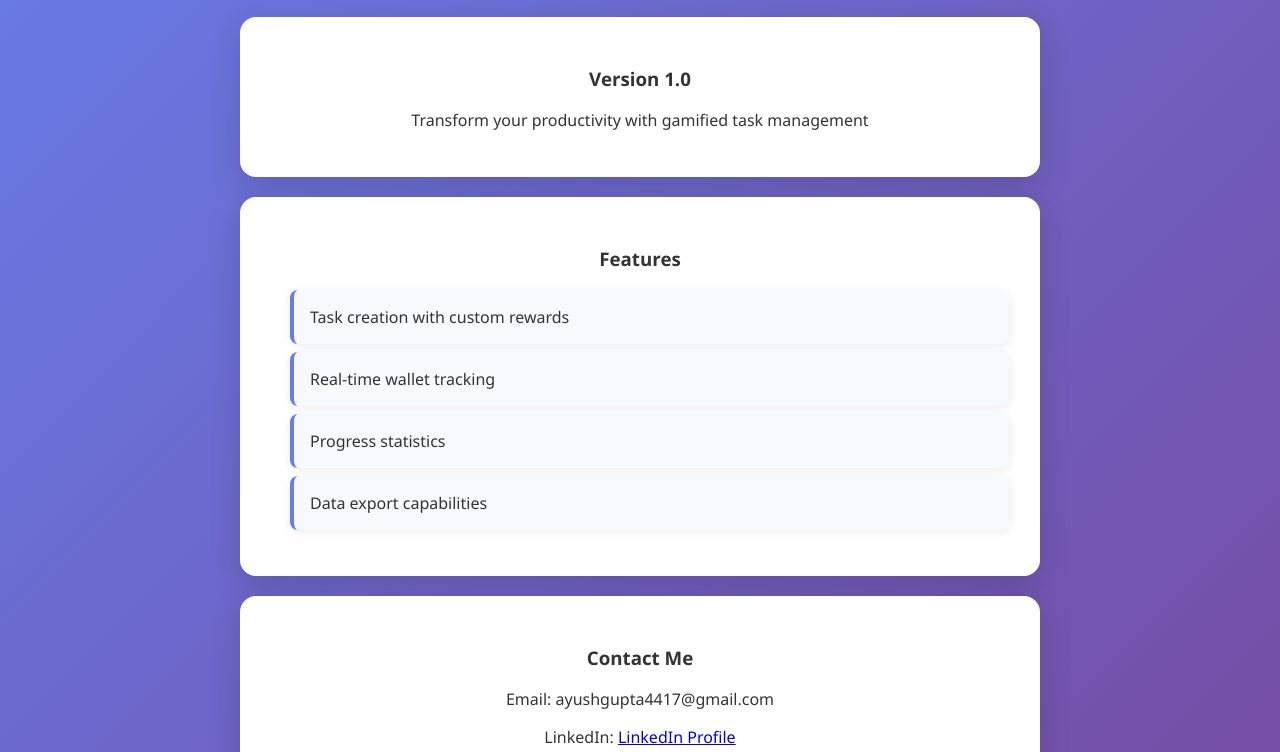
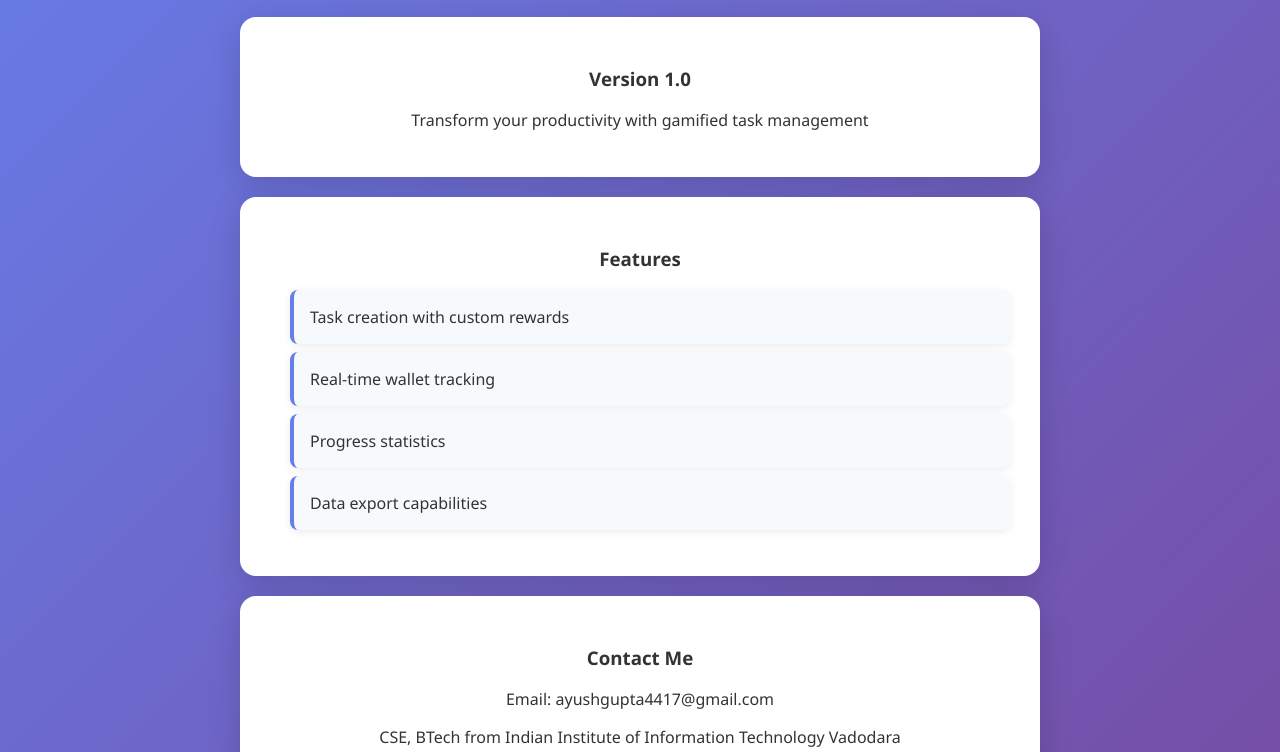
Before and after one commit to ayushgupta5924/quickbucks, a plain HTML site: page about.html in a window 1280 px wide. Shown: the part 200-952 px from the top of the page. Drawn offline with nearby package versions, Linux system fonts and the light colour scheme.

Commit message:
Initial commit with full project

```diff
--- a/about.html
+++ b/about.html
@@ -46,6 +46,7 @@
             <div class="feature-card">
     <h3>Contact Me</h3>
     <p>Email: ayushgupta4417@gmail.com</p>
+    <p> CSE, BTech from Indian Institute of Information Technology Vadodara</p>
     <p>
         LinkedIn:
         <a href="https://www.linkedin.com/in/ayushgupta5924/" target="_blank">
@@ -58,7 +59,6 @@
     </div>
 
     <script>
-        // Ensure theme is applied immediately
         (function() {
             const savedTheme = localStorage.getItem('theme') || 'default';
             if (savedTheme === 'dark') {
```
